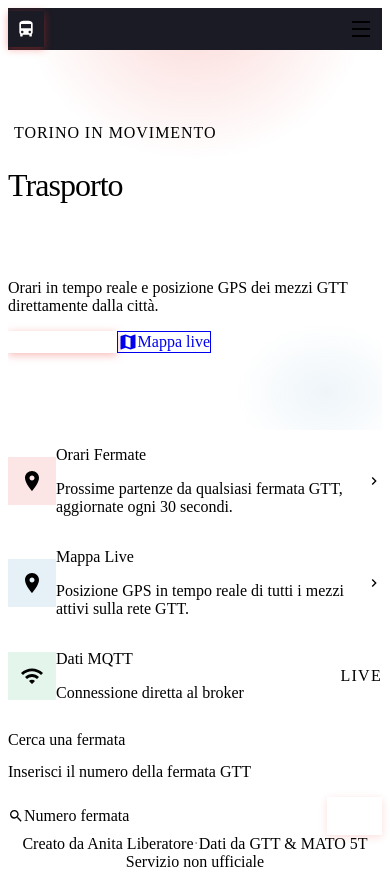
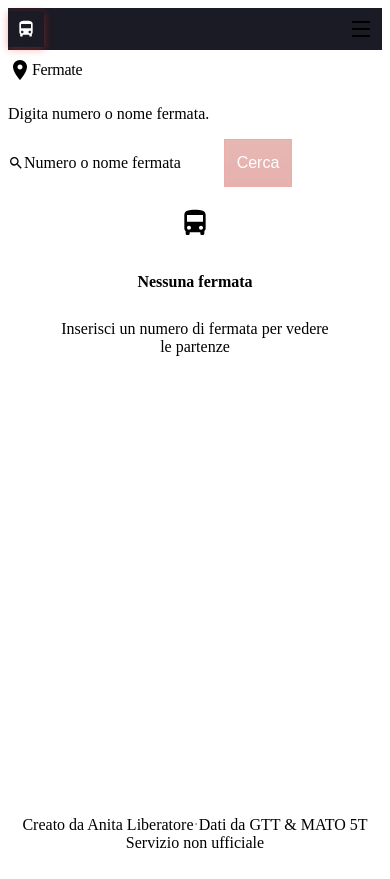
Before and after one commit to Anita-Liberatore/turin-transit-live, a Vue app: page /fermate in a window 390 px wide. Built offline with nearby package versions, Linux system fonts and the light colour scheme; the HTML template or start-up script is replaced by a standard one.

Commit message:
fix varie

```diff
--- a/src/components/transit/VehicleMap.vue
+++ b/src/components/transit/VehicleMap.vue
@@ -20,7 +20,7 @@
             aria-label="Cerca linea"
             @click="onSearch"
           >
-            <AppIcon name="arrow_right" size="md" />
+            <span>Cerca</span>
           </button>
         </div>
 
@@ -555,7 +555,7 @@ onUnmounted(() => {
 
 .vehicle-map__search {
   display: flex;
-  align-items: center;
+  align-items: stretch;
   gap: var(--space-2);
   flex: 1;
   max-width: 420px;
@@ -563,32 +563,73 @@ onUnmounted(() => {
 
 .vm-filter-input { flex: 1; }
 
+.vm-filter-input:deep(.input) {
+  min-height: 48px;
+  border-color: rgba(255, 255, 255, 0.11);
+  border-radius: var(--radius-lg);
+  background:
+    linear-gradient(180deg, rgba(255, 255, 255, 0.035), rgba(255, 255, 255, 0.012)),
+    rgba(30, 30, 56, 0.86);
+  box-shadow: inset 0 1px 0 rgba(255, 255, 255, 0.04);
+}
+
+.vm-filter-input:deep(.input--focused) {
+  border-color: rgba(230, 51, 41, 0.6);
+  box-shadow:
+    0 0 0 3px rgba(230, 51, 41, 0.1),
+    inset 0 1px 0 rgba(255, 255, 255, 0.04);
+}
+
+.vm-filter-input:deep(.input__field) {
+  font-size: var(--font-size-md);
+  padding: 12px 0;
+}
+
+.vm-filter-input:deep(.input__icon) {
+  color: #df6961;
+}
+
 .vm-search-btn {
-  width: 44px;
-  height: 44px;
+  min-width: 78px;
+  height: 48px;
+  padding: 0 var(--space-4);
   flex-shrink: 0;
-  border-radius: var(--radius-md);
-  border: 1px solid var(--color-primary);
-  background: var(--color-primary);
+  border-radius: var(--radius-lg);
+  border: 1px solid rgba(230, 51, 41, 0.38);
+  background:
+    linear-gradient(180deg, rgba(255, 255, 255, 0.065), transparent),
+    rgba(184, 37, 28, 0.78);
   color: #fff;
   cursor: pointer;
   display: flex;
   align-items: center;
   justify-content: center;
+  font-size: var(--font-size-sm);
+  font-weight: var(--font-weight-bold);
   transition: all var(--transition-fast);
-  box-shadow: 0 2px 8px rgba(230, 51, 41, 0.3);
+  box-shadow: 0 8px 18px rgba(0, 0, 0, 0.18);
 }
 
 .vm-search-btn:hover:not(:disabled) {
-  background: var(--color-primary-dark);
-  box-shadow: 0 4px 14px rgba(230, 51, 41, 0.45);
+  border-color: rgba(230, 51, 41, 0.58);
+  background:
+    linear-gradient(180deg, rgba(255, 255, 255, 0.08), transparent),
+    var(--color-primary-dark);
+  box-shadow: 0 10px 22px rgba(0, 0, 0, 0.24);
   transform: translateY(-1px);
 }
 
 .vm-search-btn:disabled {
-  opacity: 0.4;
+  opacity: 0.45;
   cursor: not-allowed;
   box-shadow: none;
+}
+
+@media (max-width: 420px) {
+  .vm-search-btn {
+    min-width: 68px;
+    padding: 0 var(--space-3);
+  }
 }
 
 .vehicle-map__search-grid {
--- a/src/router/index.js
+++ b/src/router/index.js
@@ -1,4 +1,4 @@
-import { createRouter, createWebHashHistory } from 'vue-router'
+import { createRouter, createWebHistory } from 'vue-router'
 
 const routes = [
   {
@@ -21,8 +21,13 @@ const routes = [
   }
 ]
 
+if (window.location.hash.startsWith('#/')) {
+  const cleanPath = window.location.hash.slice(1)
+  window.history.replaceState(null, '', cleanPath)
+}
+
 const router = createRouter({
-  history: createWebHashHistory(),
+  history: createWebHistory(),
   routes
 })
 
--- a/src/views/HomeView.vue
+++ b/src/views/HomeView.vue
@@ -85,7 +85,6 @@
           </BaseInput>
           <BaseButton @click="goToStop" :disabled="!quickStop.trim()">
             Cerca
-            <template #icon-right><AppIcon name="arrow_right" size="sm" /></template>
           </BaseButton>
         </div>
       </div>
@@ -318,10 +317,55 @@ a.feature-card:hover .feature-card__arrow {
 
 .quick__form {
   display: flex;
-  gap: var(--space-3);
+  align-items: stretch;
+  gap: var(--space-2);
 }
 
-.quick__form > :first-child { flex: 1; }
+.quick__form > :first-child {
+  flex: 1;
+}
+
+.quick__form > :first-child:deep(.input) {
+  min-height: 48px;
+  border-color: rgba(255, 255, 255, 0.11);
+  border-radius: var(--radius-lg);
+  background:
+    linear-gradient(180deg, rgba(255, 255, 255, 0.035), rgba(255, 255, 255, 0.012)),
+    rgba(30, 30, 56, 0.86);
+  box-shadow: inset 0 1px 0 rgba(255, 255, 255, 0.04);
+}
+
+.quick__form > :first-child:deep(.input--focused) {
+  border-color: rgba(230, 51, 41, 0.6);
+  box-shadow:
+    0 0 0 3px rgba(230, 51, 41, 0.1),
+    inset 0 1px 0 rgba(255, 255, 255, 0.04);
+}
+
+.quick__form > :first-child:deep(.input__field) {
+  font-size: var(--font-size-md);
+  padding: 12px 0;
+}
+
+.quick__form > :first-child:deep(.input__icon) {
+  color: #df6961;
+}
+
+.quick__form > :last-child {
+  min-width: 84px;
+  min-height: 48px;
+  border-radius: var(--radius-lg);
+}
+
+@media (max-width: 420px) {
+  .quick__form {
+    flex-direction: column;
+  }
+
+  .quick__form > :last-child {
+    width: 100%;
+  }
+}
 
 
 /* ── Tablet ── */
--- a/src/views/StopsView.vue
+++ b/src/views/StopsView.vue
@@ -29,7 +29,7 @@
           aria-label="Cerca fermata"
           @click="searchOnDemand"
         >
-          <AppIcon name="arrow_right" size="md" />
+          <span>Cerca</span>
         </button>
       </div>
 
@@ -248,37 +248,85 @@ watch(
 
 .stops-view__search {
   display: flex;
-  gap: var(--space-3);
+  align-items: stretch;
+  gap: var(--space-2);
 }
 
-.stops-view__input { flex: 1; }
+.stops-view__input {
+  flex: 1;
+}
+
+.stops-view__input:deep(.input) {
+  min-height: 48px;
+  border-color: rgba(255, 255, 255, 0.11);
+  border-radius: var(--radius-lg);
+  background:
+    linear-gradient(180deg, rgba(255, 255, 255, 0.035), rgba(255, 255, 255, 0.012)),
+    rgba(30, 30, 56, 0.86);
+  box-shadow: inset 0 1px 0 rgba(255, 255, 255, 0.04);
+}
+
+.stops-view__input:deep(.input--focused) {
+  border-color: rgba(230, 51, 41, 0.6);
+  box-shadow:
+    0 0 0 3px rgba(230, 51, 41, 0.1),
+    inset 0 1px 0 rgba(255, 255, 255, 0.04);
+}
+
+.stops-view__input:deep(.input__field) {
+  font-size: var(--font-size-md);
+  padding: 12px 0;
+}
+
+.stops-view__input:deep(.input__icon) {
+  color: #df6961;
+}
 
 .stops-view__search-btn {
-  width: 44px;
-  height: 44px;
+  min-width: 78px;
+  height: 48px;
+  padding: 0 var(--space-4);
   flex-shrink: 0;
-  border-radius: var(--radius-md);
-  border: 1px solid var(--color-primary);
-  background: var(--color-primary);
+  border-radius: var(--radius-lg);
+  border: 1px solid rgba(230, 51, 41, 0.38);
+  background:
+    linear-gradient(180deg, rgba(255, 255, 255, 0.065), transparent),
+    rgba(184, 37, 28, 0.78);
   color: #fff;
   cursor: pointer;
   display: flex;
   align-items: center;
   justify-content: center;
+  font-size: var(--font-size-sm);
+  font-weight: var(--font-weight-bold);
   transition: all var(--transition-fast);
-  box-shadow: 0 2px 8px rgba(230, 51, 41, 0.3);
+  box-shadow: 0 8px 18px rgba(0, 0, 0, 0.18);
 }
 
 .stops-view__search-btn:hover:not(:disabled) {
-  background: var(--color-primary-dark);
-  box-shadow: 0 4px 14px rgba(230, 51, 41, 0.45);
+  border-color: rgba(230, 51, 41, 0.58);
+  background:
+    linear-gradient(180deg, rgba(255, 255, 255, 0.08), transparent),
+    var(--color-primary-dark);
+  box-shadow: 0 10px 22px rgba(0, 0, 0, 0.24);
   transform: translateY(-1px);
 }
 
 .stops-view__search-btn:disabled {
-  opacity: 0.4;
+  opacity: 0.45;
   cursor: not-allowed;
   box-shadow: none;
+}
+
+@media (max-width: 420px) {
+  .stops-view__search {
+    gap: var(--space-2);
+  }
+
+  .stops-view__search-btn {
+    min-width: 68px;
+    padding: 0 var(--space-3);
+  }
 }
 
 .stops-view__empty {
```
Also changed, not shown: vercel.json, 2 other files (tests, documents, lock files or other folders).
